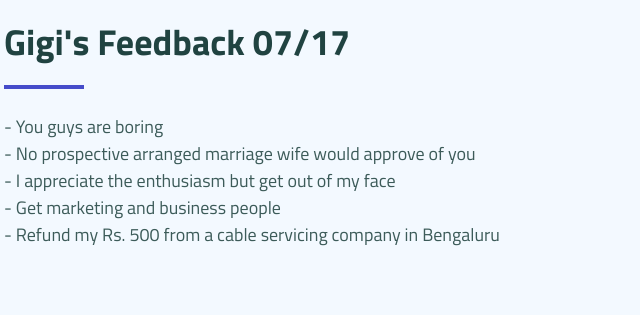
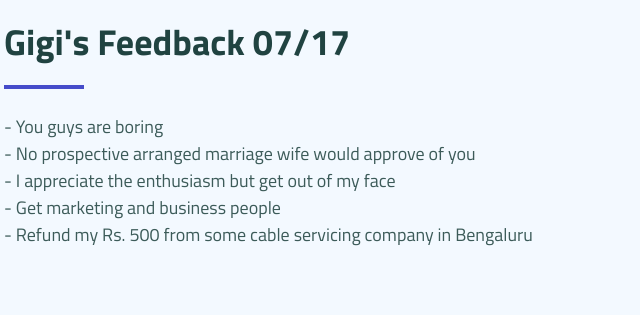
Before and after one commit to Service-Guru/ServiceGuruWeb.github.io, a plain HTML site: page learn/gigi.html in a window 1280 px wide. Shown: the part 161-476 px from the top of the page, 636-1276 px from the left. Drawn offline with nearby package versions, Linux system fonts and the light colour scheme.

Commit message:
gigi update

```diff
--- a/learn/gigi.html
+++ b/learn/gigi.html
@@ -59,7 +59,7 @@
         </div>
         <div class="md:w-1/2">
           <h3 class="flex flex-col text-4xl text-secondary font-bold mb-6">Gigi's Feedback 07/17<span class="bg-primary h-1 w-20 block mt-4"></span></h3>
-          <p class="text-lg text-secondary-700 mb-4">- You guys are boring<br>- No prospective arranged marriage wife would approve of you<br>- I appreciate the enthusiasm but get out of my face<br>- Get marketing and business people<br>- Refund my Rs. 500 from a cable servicing company in Bengaluru</p>
+          <p class="text-lg text-secondary-700 mb-4">- You guys are boring<br>- No prospective arranged marriage wife would approve of you<br>- I appreciate the enthusiasm but get out of my face<br>- Get marketing and business people<br>- Refund my Rs. 500 from some cable servicing company in Bengaluru</p>
         </div>
       </div>
     </div>
```
